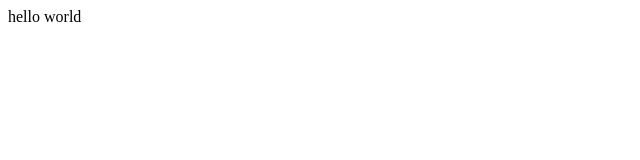
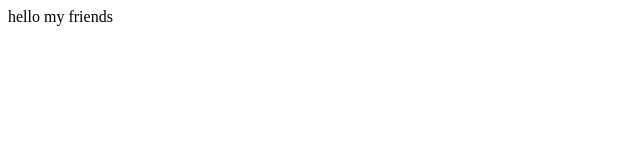
Before and after one commit to volodymyrrrrr/gitrepo, a website: page index.html in a window 1280 px wide. Shown: the full height of the page, 0-640 px from the left. Drawn offline with Linux system fonts and the light colour scheme.

Commit message:
Update index.html
add "my friends"

```diff
--- a/index.html
+++ b/index.html
@@ -7,8 +7,7 @@
     <link rel="stylesheet" href="style.css">
 </head>
 
-<body>
-<div>hello world</div>
+<body>hello my friends</div>
 </body>
 
 </html>
```
